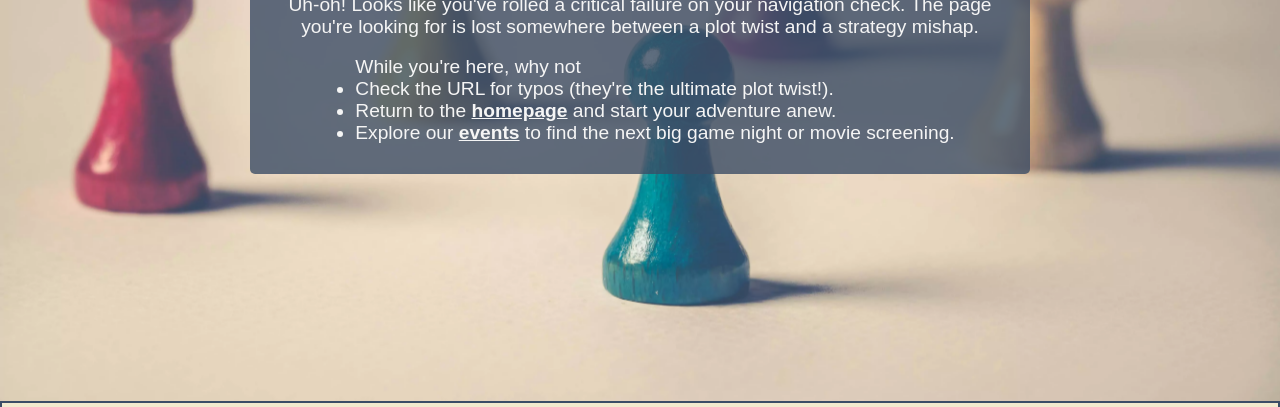
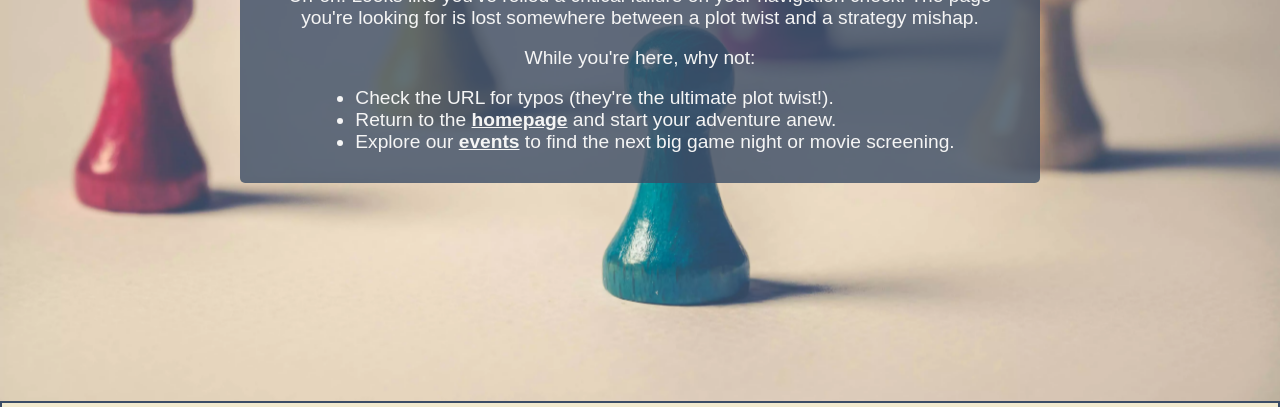
Before and after one commit to apeskinian/p1_bgfc, a plain HTML site: page 404.html in a window 1280 px wide. Shown: the part 354-761 px from the top of the page. Drawn offline with Linux system fonts and the light colour scheme; a web font is replaced by a local one.

Commit message:
Move 'while you're here...' text to a paragraph outside of ul and increase max width to 800px

```diff
--- a/404.html
+++ b/404.html
@@ -48,7 +48,9 @@
                 <h2>404: Piece Not Found!</h2>
                 <p>Uh-oh! Looks like you've rolled a critical failure on your navigation check. The page you're looking for is lost somewhere between a plot twist and a strategy mishap.</p>
                 <br>
-                <ul>While you're here, why not
+                <p>While you're here, why not:</p>
+                <br>
+                <ul>
                     <li>Check the URL for typos (they're the ultimate plot twist!).</li>
                     <li>Return to the <a href="index.html" aria-label="To the home page.">homepage</a> and start your adventure anew.</li>
                     <li>Explore our <a href="upcoming.html" aria-label="To the upcoming page to see when the next meetups are.">events</a> to find the next big game night or movie screening.</li>
--- a/assets/css/style.css
+++ b/assets/css/style.css
@@ -271,7 +271,7 @@ main {
     color: #f5f5f5;
     height: fit-content;
     width: 80%;
-    max-width: 780px;
+    max-width: 800px;
     padding: 30px;
     border-radius: 5px;
     align-items: center;
```
